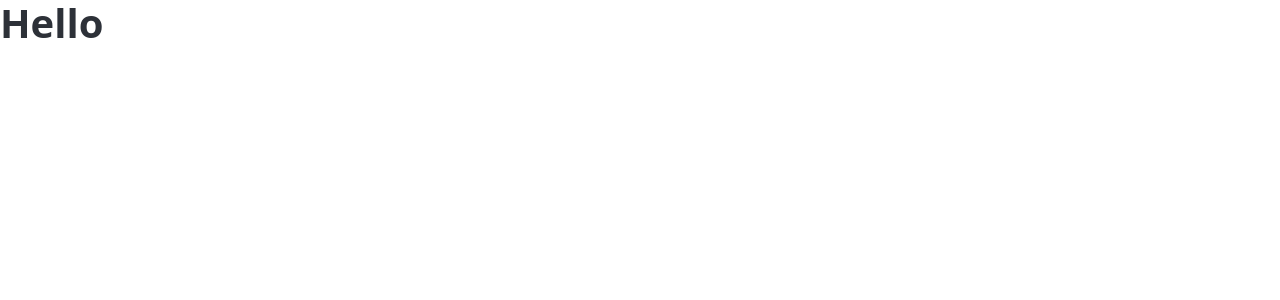
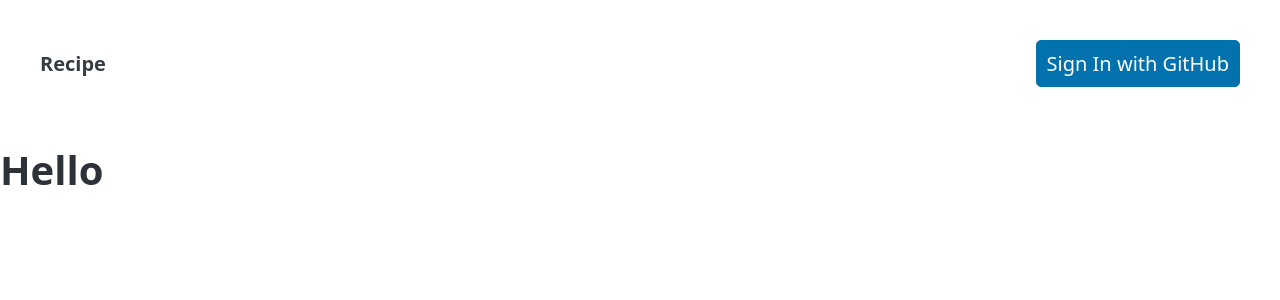
Before and after one commit to justEstif/next-holiday-recipe, a Next.js app: page / in a window 1280 px wide. Shown: the top 300 px of the page. Built offline with nearby package versions, Linux system fonts and the light colour scheme.

Commit message:
add navbar

```diff
--- a/src/app/layout.tsx
+++ b/src/app/layout.tsx
@@ -1,3 +1,4 @@
+import NavBar from "@/components/NavBar";
 import "@picocss/pico";
 import type { Metadata } from "next";
 
@@ -13,7 +14,12 @@ export default function RootLayout({
 }>) {
   return (
     <html lang="en">
-      <body>{children}</body>
+      <body>
+        <header className="container">
+          <NavBar />
+        </header>
+        <main>{children}</main>
+      </body>
     </html>
   );
 }
--- /dev/null
+++ b/src/components/NavBar.tsx
@@ -0,0 +1,24 @@
+"use client";
+// show sign out and profile links if registered user
+// show sign in button if visitor user
+
+import { signIn } from "@/lib/pb";
+
+const NavBar = () => {
+  return (
+    <nav>
+      <ul>
+        <li>
+          <strong>Recipe</strong>
+        </li>
+      </ul>
+      <ul>
+        <li>
+          <button onClick={signIn}>Sign In with GitHub</button>
+        </li>
+      </ul>
+    </nav>
+  );
+};
+
+export default NavBar;
```
